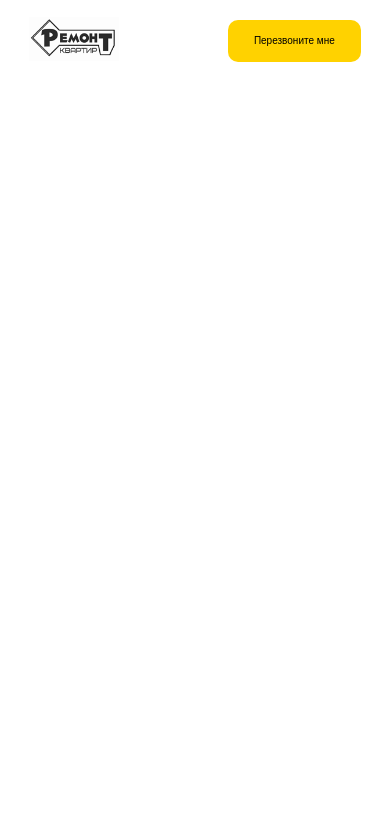
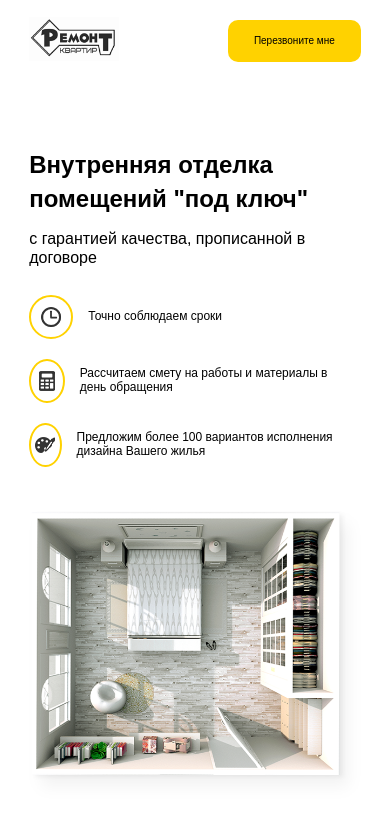
Before and after one commit to Velmoren/webstart, a plain HTML site: page src/index.html in a window 390 px wide. Drawn offline with Linux system fonts and the light colour scheme.

Commit message:
сверстан и адаптирован блок hero

```diff
--- a/src/index.html
+++ b/src/index.html
@@ -1,5 +1,6 @@
 <!DOCTYPE html>
 <html lang="ru">
+
 <head>
   <meta charset="UTF-8">
   <meta name="viewport" content="width=device-width, initial-scale=1.0">
@@ -8,12 +9,13 @@
   <link rel="stylesheet" href="css/normalize.css">
   <link rel="stylesheet" href="css/style.css">
 </head>
+
 <body>
   <nav class="navbar">
     <div class="container">
       <div class="navbar-block">
         <div class="navbar__logo">
-          <img src="img/logo.png" alt="Логотип">
+          <img src="img/navbar/logo.png" alt="Логотип">
         </div>
         <!-- /.navbar__logo -->
         <div class="navbar__info">
@@ -23,7 +25,7 @@
           </div>
           <!-- /.navbar__contacts -->
           <button class="button navbar__button">Перезвоните мне</button>
-           <!-- /.button navbar__button -->
+          <!-- /.button navbar__button -->
         </div>
         <!-- /.navbar__info -->
       </div>
@@ -32,5 +34,45 @@
     <!-- /.container -->
   </nav>
   <!-- /.navbar -->
+
+  <!-- main //помещаем в него все, что не входит в navbar -->
+  <main>
+    <section class="hero">
+      <div class="container">
+        <div class="hero-block">
+          <div class="hero-text">
+            <h1 class="hero-text__title">Внутренняя отделка
+              помещений "под ключ"</h1>
+            <span class="hero-text__subtitle">с гарантией качества, прописанной в договоре</span>
+            <ul class="hero-list">
+              <li class="hero-list__item">
+                <div class="hero-list__image"><img src="img/hero/clock.png" alt="clock"></div>
+                <span class="hero-list__text">Точно соблюдаем сроки</span>
+              </li>
+              <li class="hero-list__item">
+                <div class="hero-list__image"><img src="img/hero/calculator.png" alt="calc"></div>
+                <span class="hero-list__text">Рассчитаем смету на работы
+                    и материалы в день обращения</span>
+              </li>
+              <li class="hero-list__item">
+                <div class="hero-list__image"><img src="img/hero/paint-board.png" alt="paint-board"></div>
+                <span class="hero-list__text">Предложим более 100 вариантов
+                    исполнения дизайна Вашего жилья</span>
+              </li>
+            </ul>
+          </div>
+          <!-- /.hero-text -->
+          <div class="hero-image">
+            <img src="img/hero/hero-image.png" alt="План квартиры">
+          </div>
+          <hero-image></hero-image>
+        </div>
+        <!-- /.hero-block -->
+      </div>
+      <!-- /.container -->
+    </section>
+    <!-- /.hero -->
+  </main>
 </body>
+
 </html>
--- a/src/sass/_interface.sass
+++ b/src/sass/_interface.sass
@@ -3,7 +3,7 @@ body
 img
   max-width: 100%
 .container
-  width: 1160px
+  width: 1170px
   margin: auto
 @media (max-width: 1200px)
   .container
@@ -11,7 +11,7 @@ img
 @media (max-width: 768px)
   .container
     max-width: 580px
-    width: 95%
+    width: 90%
 @media (max-width: 567px)
   .container
     max-width: 400px
--- /dev/null
+++ b/src/sass/blocks/_hero.sass
@@ -0,0 +1,61 @@
+.hero
+  padding: 50px 0
+  &-block
+    display: flex
+  &-text
+    flex-basis: 40%
+    padding-right: 125px
+
+    &__title
+      font-size: 41px
+      font-weight: 700
+      line-height: 55px
+      margin-bottom: 37px
+    &__subtitle
+      display: inline-block
+      font-size: 20px
+      font-weight: 500
+      margin-bottom: 65px
+  &-list
+    margin: 0
+    padding: 0
+    &__item
+      display: flex
+      align-items: center
+      margin-bottom: 27px
+    &__image
+      width: 40px
+      height: 40px
+      border: 2px solid $main-color
+      display: flex
+      align-items: center
+      justify-content: center
+      border-radius: 50%
+      margin-right: 30px
+    &__text
+      max-width: 300px
+@media (max-width: 1200px)
+  .hero
+    &-block
+      flex-direction: column
+    &-list
+      margin-bottom: 44px
+    &-text
+      padding-right: 10px
+@media (max-width: 768px)
+  .hero
+    &-text
+      &__title
+        font-size: 24px
+        line-height: 1.4
+        margin-bottom: 15px
+      &__subtitle
+        font-size: 16px
+        margin-bottom: 28px
+    &-list
+      &__item
+        margin-bottom: 20px
+      &__text
+        font-size: 12px
+      &__image
+        margin-right: 15px
--- a/src/sass/style.sass
+++ b/src/sass/style.sass
@@ -2,3 +2,5 @@
 @import '_interface.sass'
 // импорт стилей шапки
 @import 'blocks/_navbar'
+// стили для главного экрана hero
+@import 'blocks/_hero'
```
Also changed, not shown: src/css/style.css, src/img/hero/calculator.png (added), src/img/hero/clock.png (added), src/img/hero/hero-image.png (added), src/img/hero/paint-board.png (added), src/img/navbar/logo.png (renamed from src/img/logo.png), 1 other file.
